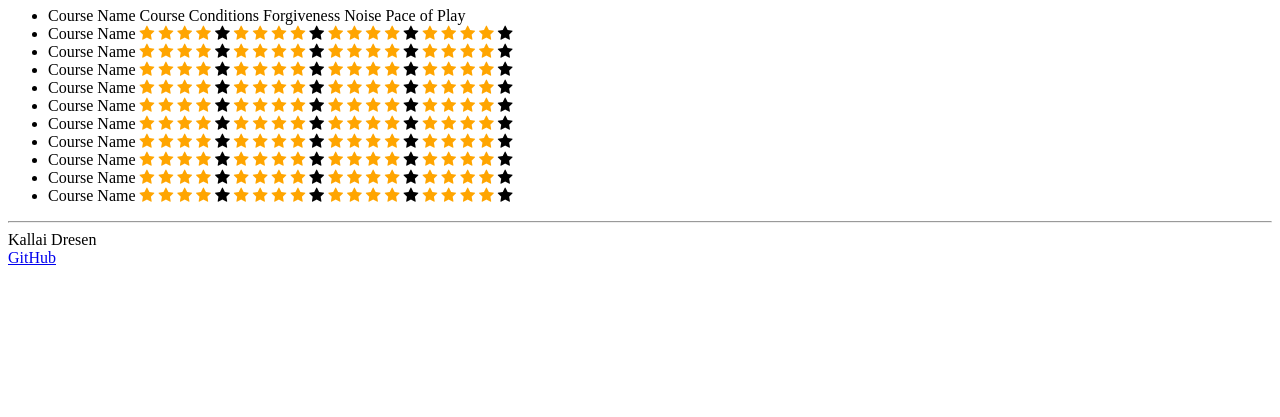
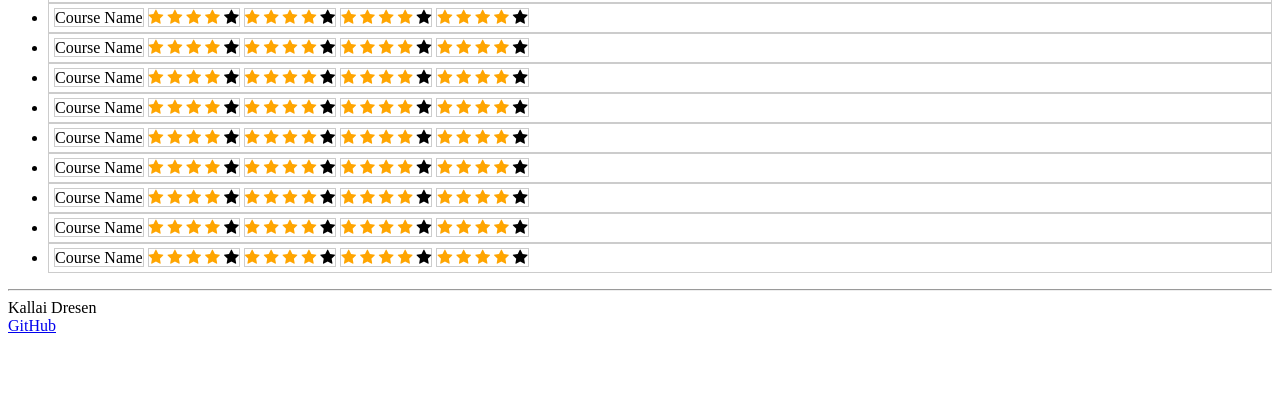
Before and after one commit to kdresen/CS260, a plain HTML site: page index.html in a window 1280 px wide. Shown: the part 383-800 px from the top of the page. Drawn offline with Linux system fonts and the light colour scheme.

Commit message:
spaced and added boxes to list

```diff
--- a/index.html
+++ b/index.html
@@ -42,14 +42,43 @@
 
 
 
-            <h1>Utah County Golf Courses</h1>
+            <title>Utah County Golf Courses</title>
+            <style>
+                .course-box {
+                    border: 1px solid #ccc;
+
+                    padding: 5px;
+                }
+
+                .rating {
+                    border: 1px solid #ccc;
+
+
+                }
+
+                .label {
+                    border: 1px solid #ccc;
+
+                }
+
+                .name {
+                    border: 1px solid #ccc;
+
+                }
+
+                .label {
+                    font-weight: bold;
+                }
+            </style>
             <ul>
-                <li><span class="label">Course Name</span>
+                <li class="course-box"><span class="label">Course Name</span>
                     <span class="label">Course Conditions</span>
                     <span class="label">Forgiveness</span>
                     <span class="label">Noise</span>
-                    <span class="label">Pace of Play</span></li>
-                <li><span class="name">Course Name</span><span class="rating">
+                    <span class="label">Pace of Play</span>
+                </li>
+                <li class="course-box"><span class="name">Course Name</span>
+                    <span class="rating">
                     <span class="fa fa-star checked"></span>
                     <span class="fa fa-star checked"></span>
                     <span class="fa fa-star checked"></span>
@@ -72,8 +101,10 @@
                     <span class="fa fa-star checked"></span>
                     <span class="fa fa-star checked"></span>
                     <span class="fa fa-star checked"></span>
-                    <span class="fa fa-star"></span></span></li>
-                    <li><span class="name">Course Name</span><span class="rating">
+                    <span class="fa fa-star"></span></span>
+                </li>
+                <li class="course-box"><span class="name">Course Name</span>
+                    <span class="rating">
                     <span class="fa fa-star checked"></span>
                     <span class="fa fa-star checked"></span>
                     <span class="fa fa-star checked"></span>
@@ -96,8 +127,10 @@
                     <span class="fa fa-star checked"></span>
                     <span class="fa fa-star checked"></span>
                     <span class="fa fa-star checked"></span>
-                    <span class="fa fa-star"></span></span></li>
-                    <li><span class="name">Course Name</span><span class="rating">
+                    <span class="fa fa-star"></span></span>
+                </li>
+                <li class="course-box"><span class="name">Course Name</span>
+                    <span class="rating">
                     <span class="fa fa-star checked"></span>
                     <span class="fa fa-star checked"></span>
                     <span class="fa fa-star checked"></span>
@@ -120,8 +153,10 @@
                     <span class="fa fa-star checked"></span>
                     <span class="fa fa-star checked"></span>
                     <span class="fa fa-star checked"></span>
-                    <span class="fa fa-star"></span></span></li>
-                    <li><span class="name">Course Name</span><span class="rating">
+                    <span class="fa fa-star"></span></span>
+                </li>
+                <li class="course-box"><span class="name">Course Name</span>
+                    <span class="rating">
                     <span class="fa fa-star checked"></span>
                     <span class="fa fa-star checked"></span>
                     <span class="fa fa-star checked"></span>
@@ -144,8 +179,10 @@
                     <span class="fa fa-star checked"></span>
                     <span class="fa fa-star checked"></span>
                     <span class="fa fa-star checked"></span>
-                    <span class="fa fa-star"></span></span></li>
-                    <li><span class="name">Course Name</span><span class="rating">
+                    <span class="fa fa-star"></span></span>
+                </li>
+                <li class="course-box"><span class="name">Course Name</span>
+                    <span class="rating">
                     <span class="fa fa-star checked"></span>
                     <span class="fa fa-star checked"></span>
                     <span class="fa fa-star checked"></span>
@@ -168,8 +205,10 @@
                     <span class="fa fa-star checked"></span>
                     <span class="fa fa-star checked"></span>
                     <span class="fa fa-star checked"></span>
-                    <span class="fa fa-star"></span></span></li>
-                    <li><span class="name">Course Name</span><span class="rating">
+                    <span class="fa fa-star"></span></span>
+                </li>
+                <li class="course-box"><span class="name">Course Name</span>
+                    <span class="rating">
                     <span class="fa fa-star checked"></span>
                     <span class="fa fa-star checked"></span>
                     <span class="fa fa-star checked"></span>
@@ -192,8 +231,10 @@
                     <span class="fa fa-star checked"></span>
                     <span class="fa fa-star checked"></span>
                     <span class="fa fa-star checked"></span>
-                    <span class="fa fa-star"></span></span></li>
-                    <li><span class="name">Course Name</span><span class="rating">
+                    <span class="fa fa-star"></span></span>
+                </li>
+                <li class="course-box"><span class="name">Course Name</span>
+                    <span class="rating">
                     <span class="fa fa-star checked"></span>
                     <span class="fa fa-star checked"></span>
                     <span class="fa fa-star checked"></span>
@@ -216,8 +257,10 @@
                     <span class="fa fa-star checked"></span>
                     <span class="fa fa-star checked"></span>
                     <span class="fa fa-star checked"></span>
-                    <span class="fa fa-star"></span></span></li>
-                    <li><span class="name">Course Name</span><span class="rating">
+                    <span class="fa fa-star"></span></span>
+                </li>
+                <li class="course-box"><span class="name">Course Name</span>
+                    <span class="rating">
                     <span class="fa fa-star checked"></span>
                     <span class="fa fa-star checked"></span>
                     <span class="fa fa-star checked"></span>
@@ -240,8 +283,10 @@
                     <span class="fa fa-star checked"></span>
                     <span class="fa fa-star checked"></span>
                     <span class="fa fa-star checked"></span>
-                    <span class="fa fa-star"></span></span></li>
-                    <li><span class="name">Course Name</span><span class="rating">
+                    <span class="fa fa-star"></span></span>
+                </li>
+                <li class="course-box"><span class="name">Course Name</span>
+                    <span class="rating">
                     <span class="fa fa-star checked"></span>
                     <span class="fa fa-star checked"></span>
                     <span class="fa fa-star checked"></span>
@@ -264,8 +309,10 @@
                     <span class="fa fa-star checked"></span>
                     <span class="fa fa-star checked"></span>
                     <span class="fa fa-star checked"></span>
-                    <span class="fa fa-star"></span></span></li>
-                    <li><span class="name">Course Name</span><span class="rating">
+                    <span class="fa fa-star"></span></span>
+                </li>
+                <li class="course-box"><span class="name">Course Name</span>
+                    <span class="rating">
                     <span class="fa fa-star checked"></span>
                     <span class="fa fa-star checked"></span>
                     <span class="fa fa-star checked"></span>
@@ -288,7 +335,8 @@
                     <span class="fa fa-star checked"></span>
                     <span class="fa fa-star checked"></span>
                     <span class="fa fa-star checked"></span>
-                    <span class="fa fa-star"></span></span></li>
+                    <span class="fa fa-star"></span></span>
+                </li>
             </ul>
 
         </main>
```
